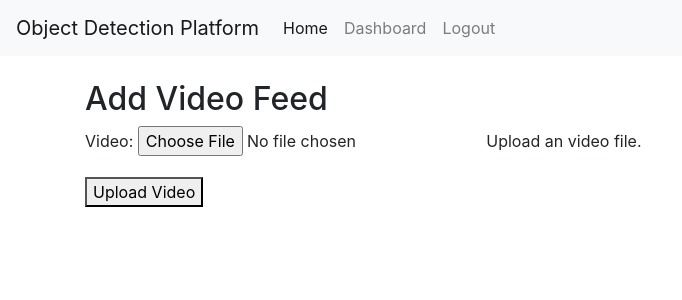
After one commit to Alexey-Arzhannikov/Django, a Django app: page /recognition/add-video-feed/ in a window 1280 px wide. The commit adds this page. Shown: the top 300 px of the page, without its empty margins (0-682 px from the left). Run offline with Django 5.2, Linux system fonts and the light colour scheme; the visitor is signed in with stand-in values (Sample User, id 1); some libraries are stand-ins or nearby versions.

Commit message:
03.11.24

```diff
--- a/EmotionRecognitionSite/recognition/forms.py
+++ b/EmotionRecognitionSite/recognition/forms.py
@@ -1,5 +1,5 @@
 from django import forms
-from .models import ImageFeed
+from .models import ImageFeed, VideoFeed
 
 
 class ImageFeedForm(forms.ModelForm):
@@ -12,3 +12,16 @@ class ImageFeedForm(forms.ModelForm):
         help_texts = {
             'image': 'Upload an image file.',
         }
+
+
+class VideoFeedForm(forms.ModelForm):
+    class Meta:
+        model=VideoFeed
+        fields=['video']
+
+        widgets = {
+            'video': forms.FileInput(attrs={'accept': 'video/*'}),
+        }
+        help_texts = {
+            'video': 'Upload an video file.',
+        }
--- a/EmotionRecognitionSite/recognition/models.py
+++ b/EmotionRecognitionSite/recognition/models.py
@@ -5,9 +5,6 @@ from django.conf import settings
 class ImageFeed(models.Model):
 
     image = models.ImageField(upload_to='images/')
-    # confidence = models.FloatField(null=True)
-    # emotion = models.CharField(max_length=30, null=True)
-    # processed_image = models.ImageField(upload_to='processed_images/', null=True, blank=True)
     user = models.ForeignKey(settings.AUTH_USER_MODEL, on_delete=models.CASCADE)
 
     def __str__(self):
@@ -16,12 +13,23 @@ class ImageFeed(models.Model):
 
 class RecognizedEmotion(models.Model):
 
-    # object_type = models.CharField(max_length=100)
-    # confidence = models.FloatField()
-    # location = models.CharField(max_length=255)
     confidence = models.FloatField(null=True)
     emotion = models.CharField(max_length=30, null=True)
     info_feed = models.ForeignKey(ImageFeed, related_name='recognized_emotions', on_delete=models.CASCADE)
 
     def __str__(self):
         return f"{self.emotion} ({self.confidence}) on {self.info_feed.image.name}"
+
+
+class VideoFeed(models.Model):
+
+    video = models.FileField(upload_to='videos/')
+    user = models.ForeignKey(settings.AUTH_USER_MODEL, on_delete=models.CASCADE)
+
+    def __str__(self):
+        return f"{self.user.username} - {self.video.name}"
+
+
+class VideoEmotion(models.Model):
+    graph = models.ImageField(upload_to='graph/')
+    info_feed_video = models.ForeignKey(VideoFeed, related_name='recognized_emotions_video', on_delete=models.CASCADE)
--- /dev/null
+++ b/EmotionRecognitionSite/recognition/templates/recognition/add_video_feed.html
@@ -0,0 +1,10 @@
+{% extends "recognition/base.html" %}
+
+{% block content %}
+<h2>Add Video Feed</h2>
+<form method="post" enctype="multipart/form-data">
+    {% csrf_token %}
+    {{ form.as_p }}
+    <button type="submit">Upload Video</button>
+</form>
+{% endblock %}
--- a/EmotionRecognitionSite/recognition/templates/recognition/dashboard.html
+++ b/EmotionRecognitionSite/recognition/templates/recognition/dashboard.html
@@ -3,6 +3,7 @@
 {% block content %}
 <h2>Dashboard</h2>
 <a href="{% url 'recognition:add_image_feed' %}" class="btn btn-primary mb-3">Add Image</a>
+<a href="{% url 'recognition:add_video_feed' %}" class="btn btn-primary mb-3">Add Video</a>
 
 {% for feed in image_feeds %}
 <div class="card mb-3">
--- a/EmotionRecognitionSite/recognition/urls.py
+++ b/EmotionRecognitionSite/recognition/urls.py
@@ -1,6 +1,6 @@
 from django.urls import path
 
-from .views import home, register, user_login, user_logout, dashboard, add_image_feed,process_image_feed, delete_image
+from .views import home, register, user_login, user_logout, dashboard, add_image_feed, add_video_feed, process_image_feed, delete_image
 
 from django.conf import settings
 from django.conf.urls.static import static
@@ -14,5 +14,6 @@ urlpatterns = [
     path('dashboard/', dashboard, name='dashboard'),
     path('process/<int:feed_id>/', process_image_feed, name='process_feed'),
     path('add-image-feed/', add_image_feed, name='add_image_feed'),
+    path('add-video-feed/', add_video_feed, name='add_video_feed'),
     path('image/delete/<int:image_id>/', delete_image, name='delete_image'),
 ]+ static(settings.MEDIA_URL, document_root=settings.MEDIA_ROOT)
--- a/EmotionRecognitionSite/recognition/utils.py
+++ b/EmotionRecognitionSite/recognition/utils.py
@@ -1,7 +1,5 @@
 from fer import FER
 import cv2
-from pprint import pprint
-from django.core.files.base import ContentFile
 from .models import ImageFeed, RecognizedEmotion
 
 def process_image(image_feed_id):
--- a/EmotionRecognitionSite/recognition/views.py
+++ b/EmotionRecognitionSite/recognition/views.py
@@ -2,7 +2,8 @@ from django.shortcuts import render, redirect, get_object_or_404
 from django.contrib.auth import login, logout
 from django.contrib.auth.forms import UserCreationForm, AuthenticationForm
 from django.contrib.auth.decorators import login_required
-from .forms import ImageFeedForm
+
+from .forms import ImageFeedForm,VideoFeedForm
 from .models import ImageFeed, RecognizedEmotion
 from .utils import process_image
 # Create your views here.
@@ -46,14 +47,6 @@ def user_logout(request):
 @login_required
 def dashboard(request):
     image_feeds = ImageFeed.objects.filter(user=request.user)
-    # list_emotions =[]
-    # for im_f in image_feeds:
-    #     emotion = RecognizedEmotion.objects.filter(info_feed_id=im_f.id)
-    #     list_emotions.append(emotion)
-    # context = {
-    #     'image_feeds': image_feeds,
-    #     'list_emotions': list_emotions
-    # }
     return render(request, 'recognition/dashboard.html', {'image_feeds': image_feeds})
 
 
@@ -71,9 +64,22 @@ def add_image_feed(request):
     return render(request, 'recognition/add_image_feed.html', {'form': form})
 
 @login_required
+def add_video_feed(request):
+    if request.method == 'POST':
+        form = VideoFeedForm(request.POST, request.FILES)
+        if form.is_valid():
+            video_feed = form.save(commit=False)
+            video_feed.user = request.user
+            video_feed.save()
+            return redirect('recognition:dashboard')
+    else:
+        form = VideoFeedForm()
+    return render(request, 'recognition/add_video_feed.html', {'form': form})
+
+@login_required
 def process_image_feed(request, feed_id):
     image_feed = get_object_or_404(ImageFeed, id=feed_id, user=request.user)
-    process_image(feed_id)  # Consider handling this asynchronously
+    process_image(feed_id)
     return redirect('recognition:dashboard')
 
 @login_required
```
Also changed, not shown: EmotionRecognitionSite/recognition/migrations/0006_remove_imagefeed_confidence_remove_imagefeed_emotion_and_more.py (added), EmotionRecognitionSite/recognition/migrations/0007_videofeed_videoemotion.py (added).
